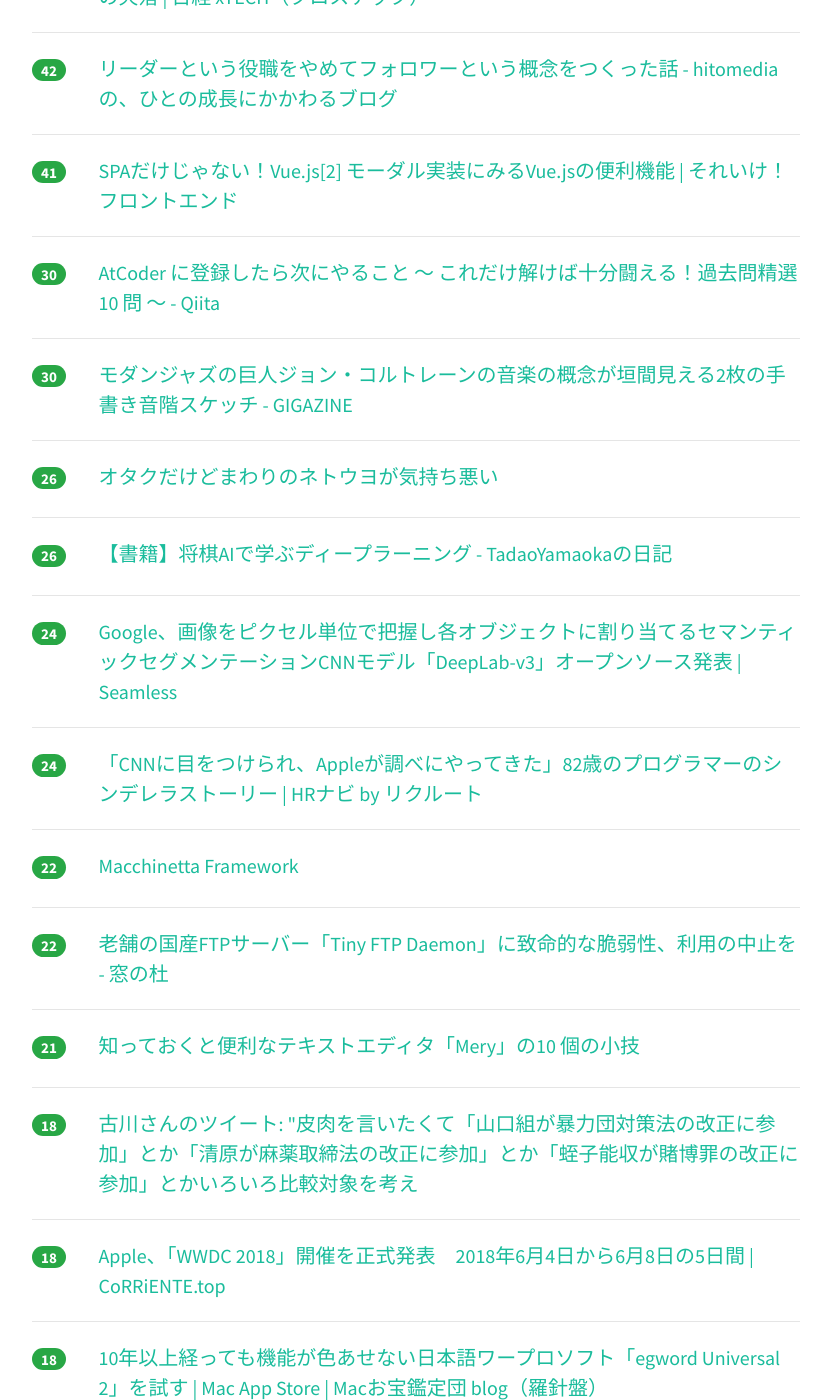
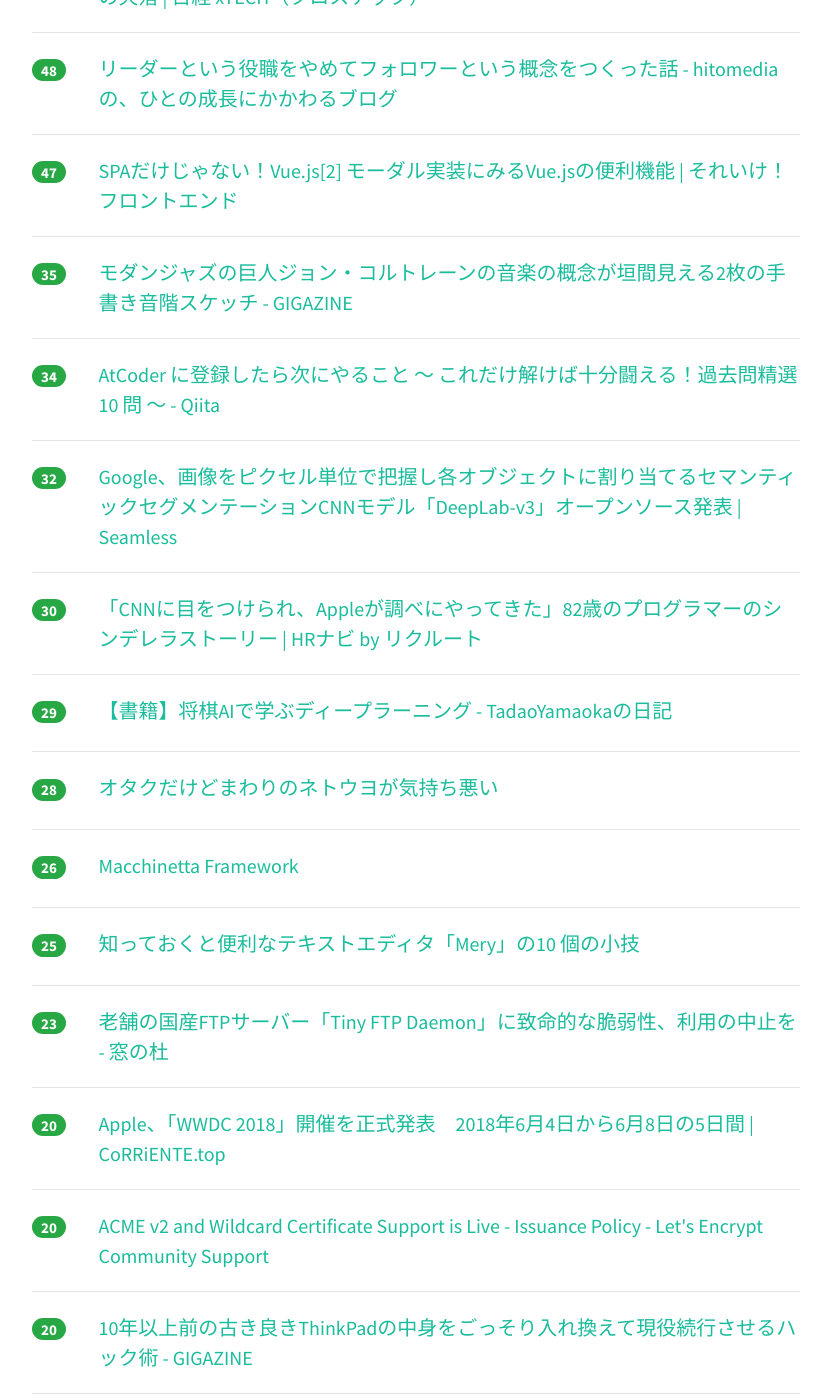
Before and after one commit to yatta47/hatena-matome-site, a Jekyll site: the page built from _posts/2018-03-14-hatena.md, in a window 1280 px wide and 1400 px high, scrolled down 623 px. Shown: the whole window, without its empty margins (224-1052 px from the left). Built offline with Jekyll 4.4.1, drawn with Linux system fonts in a browser that asks for light colours; nearby versions of some CDN libraries; some of the changed text lies outside the part shown.

Commit message:
Updated 2018-03-14

```diff
--- a/_posts/2018-03-14-hatena.md
+++ b/_posts/2018-03-14-hatena.md
@@ -1,113 +1,133 @@
 ---
 layout: post
 title:  "2018-03-14 はてぶIT"
-date:   2018-03-14 10:02:26
+date:   2018-03-14 11:02:46
 tags: [it-hotentry]
 ---
-21 件のデータあり
+25 件のデータあり
 
 <hr><div class="row">
-<div class="col-1"><span class="badge badge-pill badge-success h2">59</span></div>
+<div class="col-1"><span class="badge badge-pill badge-success h2">87</span></div>
+<div class="col-11"><a href='http://www.afpbb.com/articles/-/3167253' target='_blank'>AMD製CPUに「致命的」欠陥 悪用でPC乗っ取りも　写真1枚　国際ニュース：AFPBB News</a></div>
+</div>
+<hr>
+<div class="row">
+<div class="col-1"><span class="badge badge-pill badge-success h2">73</span></div>
 <div class="col-11"><a href='https://techracho.bpsinc.jp/hachi8833/2018_03_13/53183' target='_blank'>JavaScript: Reduxが必要なとき/不要なとき（翻訳）</a></div>
 </div>
 <hr>
 <div class="row">
-<div class="col-1"><span class="badge badge-pill badge-success h2">49</span></div>
-<div class="col-11"><a href='http://www.afpbb.com/articles/-/3167253' target='_blank'>AMD製CPUに「致命的」欠陥 悪用でPC乗っ取りも　写真1枚　国際ニュース：AFPBB News</a></div>
-</div>
-<hr>
-<div class="row">
-<div class="col-1"><span class="badge badge-pill badge-success h2">43</span></div>
+<div class="col-1"><span class="badge badge-pill badge-success h2">72</span></div>
 <div class="col-11"><a href='http://tech.nikkeibp.co.jp/atcl/nxt/news/18/00439/' target='_blank'>IPAのITパスポート試験申し込みシステムで個人情報が漏洩、原因は排他制御の欠落 | 日経 xTECH（クロステック）</a></div>
 </div>
 <hr>
 <div class="row">
-<div class="col-1"><span class="badge badge-pill badge-success h2">42</span></div>
+<div class="col-1"><span class="badge badge-pill badge-success h2">48</span></div>
 <div class="col-11"><a href='http://blog.hitomedia.jp/entry/2018/03/13/170000' target='_blank'>リーダーという役職をやめてフォロワーという概念をつくった話 - hitomediaの、ひとの成長にかかわるブログ</a></div>
 </div>
 <hr>
 <div class="row">
-<div class="col-1"><span class="badge badge-pill badge-success h2">41</span></div>
+<div class="col-1"><span class="badge badge-pill badge-success h2">47</span></div>
 <div class="col-11"><a href='https://liginc.co.jp/374210' target='_blank'>SPAだけじゃない！Vue.js[2] モーダル実装にみるVue.jsの便利機能 | それいけ！フロントエンド</a></div>
 </div>
 <hr>
 <div class="row">
-<div class="col-1"><span class="badge badge-pill badge-success h2">30</span></div>
+<div class="col-1"><span class="badge badge-pill badge-success h2">35</span></div>
+<div class="col-11"><a href='https://gigazine.net/news/20180313-coltrane-pitch-diagrams/' target='_blank'>モダンジャズの巨人ジョン・コルトレーンの音楽の概念が垣間見える2枚の手書き音階スケッチ - GIGAZINE</a></div>
+</div>
+<hr>
+<div class="row">
+<div class="col-1"><span class="badge badge-pill badge-success h2">34</span></div>
 <div class="col-11"><a href='https://qiita.com/drken/items/fd4e5e3630d0f5859067' target='_blank'>AtCoder に登録したら次にやること ～ これだけ解けば十分闘える！過去問精選 10 問 ～ - Qiita</a></div>
 </div>
 <hr>
 <div class="row">
-<div class="col-1"><span class="badge badge-pill badge-success h2">30</span></div>
-<div class="col-11"><a href='https://gigazine.net/news/20180313-coltrane-pitch-diagrams/' target='_blank'>モダンジャズの巨人ジョン・コルトレーンの音楽の概念が垣間見える2枚の手書き音階スケッチ - GIGAZINE</a></div>
+<div class="col-1"><span class="badge badge-pill badge-success h2">32</span></div>
+<div class="col-11"><a href='http://shiropen.com/2018/03/13/33196' target='_blank'>Google、画像をピクセル単位で把握し各オブジェクトに割り当てるセマンティックセグメンテーションCNNモデル「DeepLab-v3」オープンソース発表 | Seamless</a></div>
 </div>
 <hr>
 <div class="row">
-<div class="col-1"><span class="badge badge-pill badge-success h2">26</span></div>
+<div class="col-1"><span class="badge badge-pill badge-success h2">30</span></div>
+<div class="col-11"><a href='http://hrnabi.com/2018/03/13/16663/' target='_blank'>「CNNに目をつけられ、Appleが調べにやってきた」82歳のプログラマーのシンデレラストーリー | HRナビ by リクルート</a></div>
+</div>
+<hr>
+<div class="row">
+<div class="col-1"><span class="badge badge-pill badge-success h2">29</span></div>
+<div class="col-11"><a href='http://tadaoyamaoka.hatenablog.com/entry/2018/03/13/204308' target='_blank'>【書籍】将棋AIで学ぶディープラーニング - TadaoYamaokaの日記</a></div>
+</div>
+<hr>
+<div class="row">
+<div class="col-1"><span class="badge badge-pill badge-success h2">28</span></div>
 <div class="col-11"><a href='https://anond.hatelabo.jp/20180313131733' target='_blank'>オタクだけどまわりのネトウヨが気持ち悪い</a></div>
 </div>
 <hr>
 <div class="row">
 <div class="col-1"><span class="badge badge-pill badge-success h2">26</span></div>
-<div class="col-11"><a href='http://tadaoyamaoka.hatenablog.com/entry/2018/03/13/204308' target='_blank'>【書籍】将棋AIで学ぶディープラーニング - TadaoYamaokaの日記</a></div>
-</div>
-<hr>
-<div class="row">
-<div class="col-1"><span class="badge badge-pill badge-success h2">24</span></div>
-<div class="col-11"><a href='http://shiropen.com/2018/03/13/33196' target='_blank'>Google、画像をピクセル単位で把握し各オブジェクトに割り当てるセマンティックセグメンテーションCNNモデル「DeepLab-v3」オープンソース発表 | Seamless</a></div>
-</div>
-<hr>
-<div class="row">
-<div class="col-1"><span class="badge badge-pill badge-success h2">24</span></div>
-<div class="col-11"><a href='http://hrnabi.com/2018/03/13/16663/' target='_blank'>「CNNに目をつけられ、Appleが調べにやってきた」82歳のプログラマーのシンデレラストーリー | HRナビ by リクルート</a></div>
-</div>
-<hr>
-<div class="row">
-<div class="col-1"><span class="badge badge-pill badge-success h2">22</span></div>
 <div class="col-11"><a href='https://macchinetta.github.io/' target='_blank'>Macchinetta Framework</a></div>
 </div>
 <hr>
 <div class="row">
-<div class="col-1"><span class="badge badge-pill badge-success h2">22</span></div>
+<div class="col-1"><span class="badge badge-pill badge-success h2">25</span></div>
+<div class="col-11"><a href='https://www.haijin-boys.com/software/mery/mery-tips' target='_blank'>知っておくと便利なテキストエディタ「Mery」の10 個の小技</a></div>
+</div>
+<hr>
+<div class="row">
+<div class="col-1"><span class="badge badge-pill badge-success h2">23</span></div>
 <div class="col-11"><a href='https://forest.watch.impress.co.jp/docs/news/1111333.html' target='_blank'>老舗の国産FTPサーバー「Tiny FTP Daemon」に致命的な脆弱性、利用の中止を - 窓の杜</a></div>
 </div>
 <hr>
 <div class="row">
-<div class="col-1"><span class="badge badge-pill badge-success h2">21</span></div>
-<div class="col-11"><a href='https://www.haijin-boys.com/software/mery/mery-tips' target='_blank'>知っておくと便利なテキストエディタ「Mery」の10 個の小技</a></div>
+<div class="col-1"><span class="badge badge-pill badge-success h2">20</span></div>
+<div class="col-11"><a href='https://corriente.top/wwdc2018-announce/' target='_blank'>Apple、「WWDC 2018」開催を正式発表　2018年6月4日から6月8日の5日間 | CoRRiENTE.top</a></div>
 </div>
 <hr>
 <div class="row">
-<div class="col-1"><span class="badge badge-pill badge-success h2">18</span></div>
+<div class="col-1"><span class="badge badge-pill badge-success h2">20</span></div>
+<div class="col-11"><a href='https://community.letsencrypt.org/t/acme-v2-and-wildcard-certificate-support-is-live/55579' target='_blank'>ACME v2 and Wildcard Certificate Support is Live - Issuance Policy - Let's Encrypt Community Support</a></div>
+</div>
+<hr>
+<div class="row">
+<div class="col-1"><span class="badge badge-pill badge-success h2">20</span></div>
+<div class="col-11"><a href='https://gigazine.net/news/20180314-neo-thinkpad/' target='_blank'>10年以上前の古き良きThinkPadの中身をごっそり入れ換えて現役続行させるハック術 - GIGAZINE</a></div>
+</div>
+<hr>
+<div class="row">
+<div class="col-1"><span class="badge badge-pill badge-success h2">19</span></div>
 <div class="col-11"><a href='http://twitter.com/furukawa1917/status/973518372020219904' target='_blank'>古川さんのツイート: "皮肉を言いたくて「山口組が暴力団対策法の改正に参加」とか「清原が麻薬取締法の改正に参加」とか「蛭子能収が賭博罪の改正に参加」とかいろいろ比較対象を考え</a></div>
 </div>
 <hr>
 <div class="row">
-<div class="col-1"><span class="badge badge-pill badge-success h2">18</span></div>
-<div class="col-11"><a href='https://corriente.top/wwdc2018-announce/' target='_blank'>Apple、「WWDC 2018」開催を正式発表　2018年6月4日から6月8日の5日間 | CoRRiENTE.top</a></div>
-</div>
-<hr>
-<div class="row">
-<div class="col-1"><span class="badge badge-pill badge-success h2">18</span></div>
+<div class="col-1"><span class="badge badge-pill badge-success h2">19</span></div>
 <div class="col-11"><a href='http://www.macotakara.jp/blog/category-56/entry-34560.html' target='_blank'>10年以上経っても機能が色あせない日本語ワープロソフト「egword Universal 2」を試す | Mac App Store | Macお宝鑑定団 blog（羅針盤）</a></div>
 </div>
 <hr>
 <div class="row">
 <div class="col-1"><span class="badge badge-pill badge-success h2">17</span></div>
-<div class="col-11"><a href='https://gigazine.net/news/20180314-neo-thinkpad/' target='_blank'>10年以上前の古き良きThinkPadの中身をごっそり入れ換えて現役続行させるハック術 - GIGAZINE</a></div>
+<div class="col-11"><a href='https://blog.cloudflare.com/cloudflare-workers-unleashed/' target='_blank'>Everyone can now run JavaScript on Cloudflare with Workers</a></div>
 </div>
 <hr>
 <div class="row">
-<div class="col-1"><span class="badge badge-pill badge-success h2">15</span></div>
+<div class="col-1"><span class="badge badge-pill badge-success h2">16</span></div>
 <div class="col-11"><a href='http://voidcanvas.com/javascript-performant-coding-tips/' target='_blank'>17 JavaScript / node.js performance coding tips to make applications faster | Void Canvas</a></div>
 </div>
 <hr>
 <div class="row">
-<div class="col-1"><span class="badge badge-pill badge-success h2">13</span></div>
-<div class="col-11"><a href='https://blog.cloudflare.com/cloudflare-workers-unleashed/' target='_blank'>Everyone can now run JavaScript on Cloudflare with Workers</a></div>
+<div class="col-1"><span class="badge badge-pill badge-success h2">16</span></div>
+<div class="col-11"><a href='https://japan.cnet.com/article/35116106/' target='_blank'>AMDのプロセッサに脆弱性、セキュリティ企業が情報公開--懐疑的な見方も - CNET Japan</a></div>
 </div>
 <hr>
 <div class="row">
-<div class="col-1"><span class="badge badge-pill badge-success h2">11</span></div>
-<div class="col-11"><a href='https://community.letsencrypt.org/t/acme-v2-and-wildcard-certificate-support-is-live/55579' target='_blank'>ACME v2 and Wildcard Certificate Support is Live - Issuance Policy - Let's Encrypt Community Support</a></div>
+<div class="col-1"><span class="badge badge-pill badge-success h2">16</span></div>
+<div class="col-11"><a href='http://toyokeizai.net/articles/-/212218' target='_blank'>日本は｢偽ニュース｣のダメージが小さい国だ | 読書 | 東洋経済オンライン | 経済ニュースの新基準</a></div>
 </div>
 <hr>
+<div class="row">
+<div class="col-1"><span class="badge badge-pill badge-success h2">13</span></div>
+<div class="col-11"><a href='http://fujipon.hatenablog.com/entry/2018/03/14/090000' target='_blank'>朝日新聞デジタルが、「粗悪なネットウォッチャー」と化した日 - いつか電池がきれるまで</a></div>
+</div>
+<hr>
+<div class="row">
+<div class="col-1"><span class="badge badge-pill badge-success h2">13</span></div>
+<div class="col-11"><a href='http://b.hatena.ne.jp/entry/s/www3.nhk.or.jp/news/html/20180313/k10011363801000.html' target='_blank'>はてなブックマーク - 森友学園問題 財務省 以前から不都合な文書削除か | NHKニュース</a></div>
+</div>
+<hr>
```
